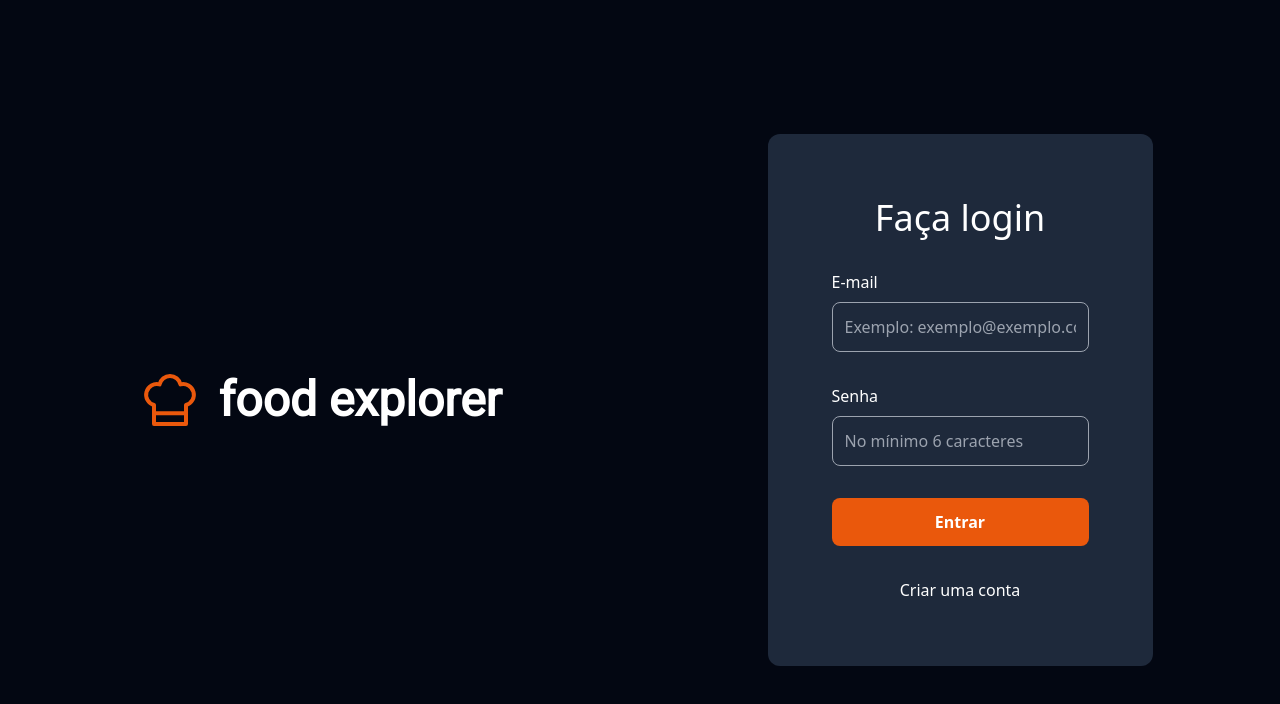
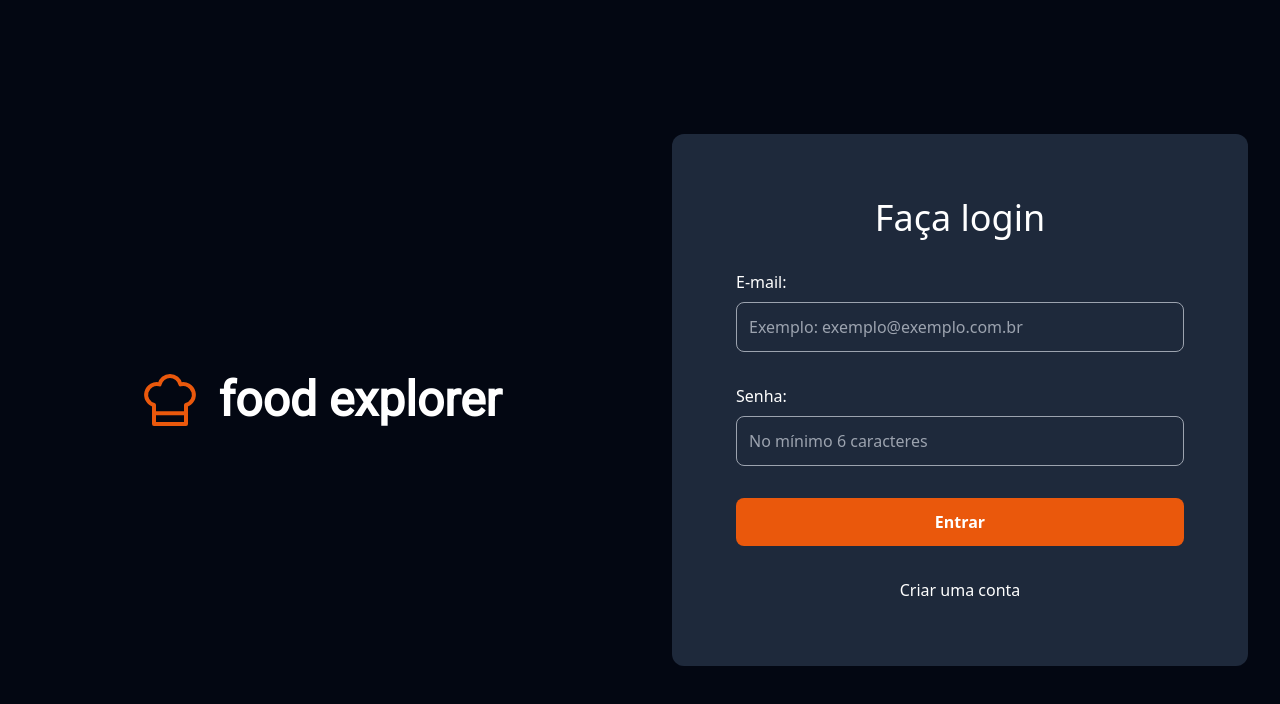
Before and after one commit to macielvini/king-burger, a React (Vite) app: page / in a window 1280 px wide. Shown: the top 704 px of the page. Built offline with nearby package versions, Linux system fonts and the light colour scheme.

Commit message:
feat: form handler

```diff
--- a/src/pages/Login/index.jsx
+++ b/src/pages/Login/index.jsx
@@ -1,7 +1,15 @@
-import React from "react";
+import React, { useState } from "react";
 import logo from "../../assets/logo/logo.svg";
+import TextInput from "../../components/forms/TextInput";
 
 function Login() {
+  const [credentials, setCredentials] = useState({ email: "", password: "" });
+
+  function formHandler(e) {
+    e.preventDefault();
+    setCredentials({ ...credentials, [e.target.name]: e.target.value });
+  }
+
   return (
     <div className="flex w-screen items-center justify-center h-screen">
       <div className="font-secondary w-full text-5xl font-bold flex justify-center items-center gap-4">
@@ -11,25 +19,24 @@ function Login() {
       <div className="w-full flex justify-center items-center">
         <form
           action=""
-          className="bg-slate-800 p-16 rounded-xl flex flex-col gap-8"
+          className="bg-slate-800 p-16 rounded-xl flex flex-col gap-8 w-full max-w-xl"
         >
           <p className="text-4xl text-center font-medium">Faça login</p>
-          <div className="flex flex-col gap-2">
-            <label htmlFor="">E-mail</label>
-            <input
-              type="text"
-              placeholder="Exemplo: exemplo@exemplo.com.br"
-              className="p-3 bg-transparent border-gray-400 border-[1px] rounded-lg focus:outline-none focus:border-white"
-            />
-          </div>
-          <div className="flex flex-col gap-2">
-            <label htmlFor="">Senha</label>
-            <input
-              type="text"
-              placeholder="No mínimo 6 caracteres"
-              className="p-3 bg-transparent border-gray-400 border-[1px] rounded-lg focus:outline-none focus:border-white"
-            />
-          </div>
+          <TextInput
+            label={"E-mail:"}
+            name={"email"}
+            placeholder={"Exemplo: exemplo@exemplo.com.br"}
+            type={"text"}
+            handler={formHandler}
+          />
+          <TextInput
+            label={"Senha:"}
+            name={"password"}
+            placeholder={"No mínimo 6 caracteres"}
+            type={"password"}
+            minLength="6"
+            handler={formHandler}
+          />
           <button
             type="submit"
             className="w-full bg-accent font-bold p-3 rounded-lg hover:brightness-90 hover:transition-all"
```
